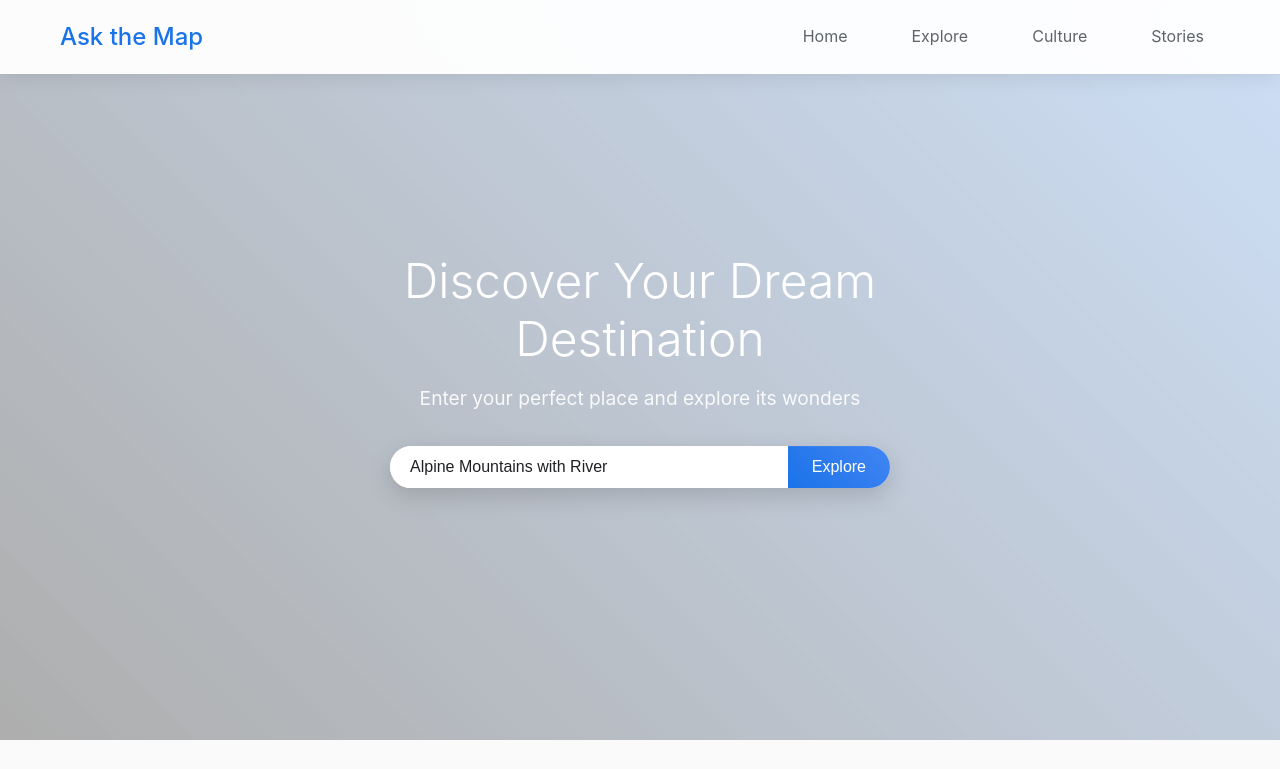
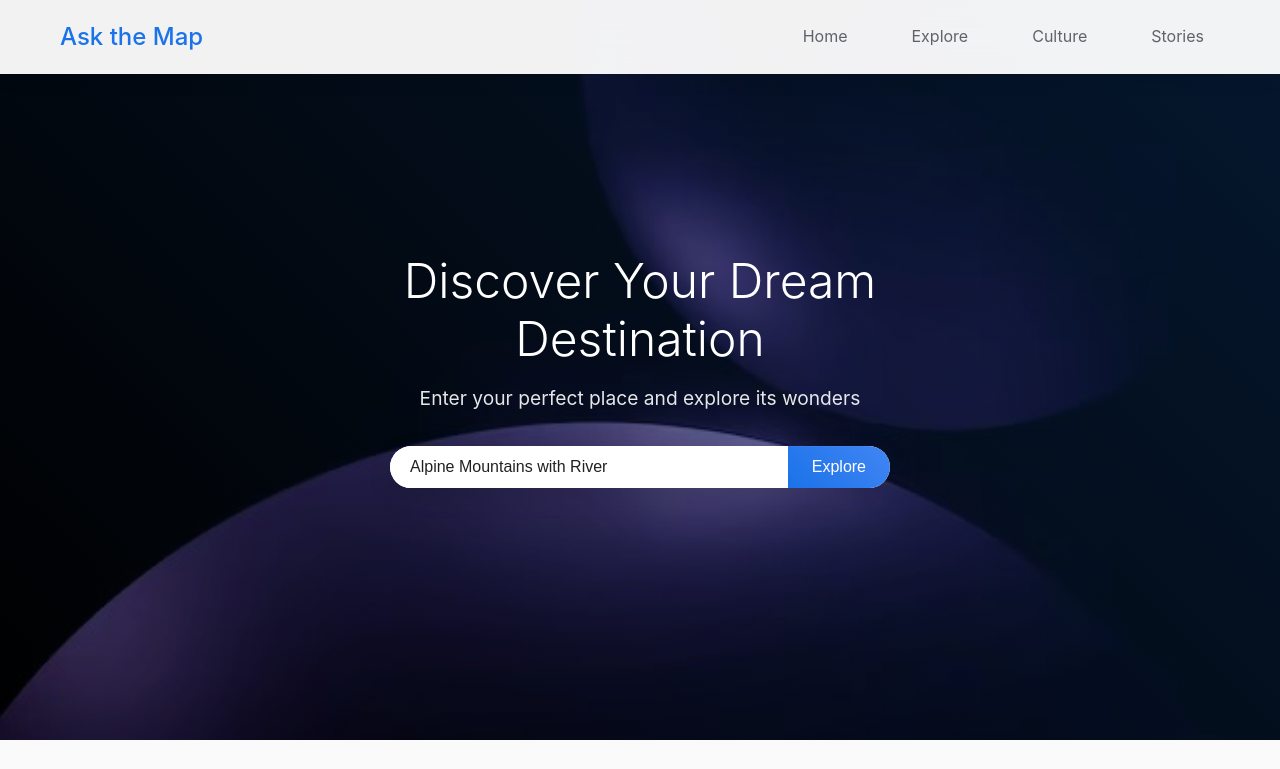
Before and after one commit to CodeYugi/GoogleMapApi, a plain HTML site: page index.html in a window 1280 px wide. Shown: the top 769 px of the page. Drawn offline with Linux system fonts and the light colour scheme; some packages are replaced by stand-ins of ours; the site is published under a folder, as on GitHub Pages, so addresses that start at the root find nothing.

Commit message:
try fixing image essue

```diff
--- a/style.css
+++ b/style.css
@@ -102,7 +102,7 @@ body {
 
 /* Hero Section with Parallax Effect */
 .hero {
-    background-image: url("/img/new.jpeg");
+    background-image: url("new.jpeg");
     background-attachment: fixed;
     background-size: cover;
     background-position: center;
```
Also changed, not shown: new.jpeg (renamed from img/new.jpeg).
